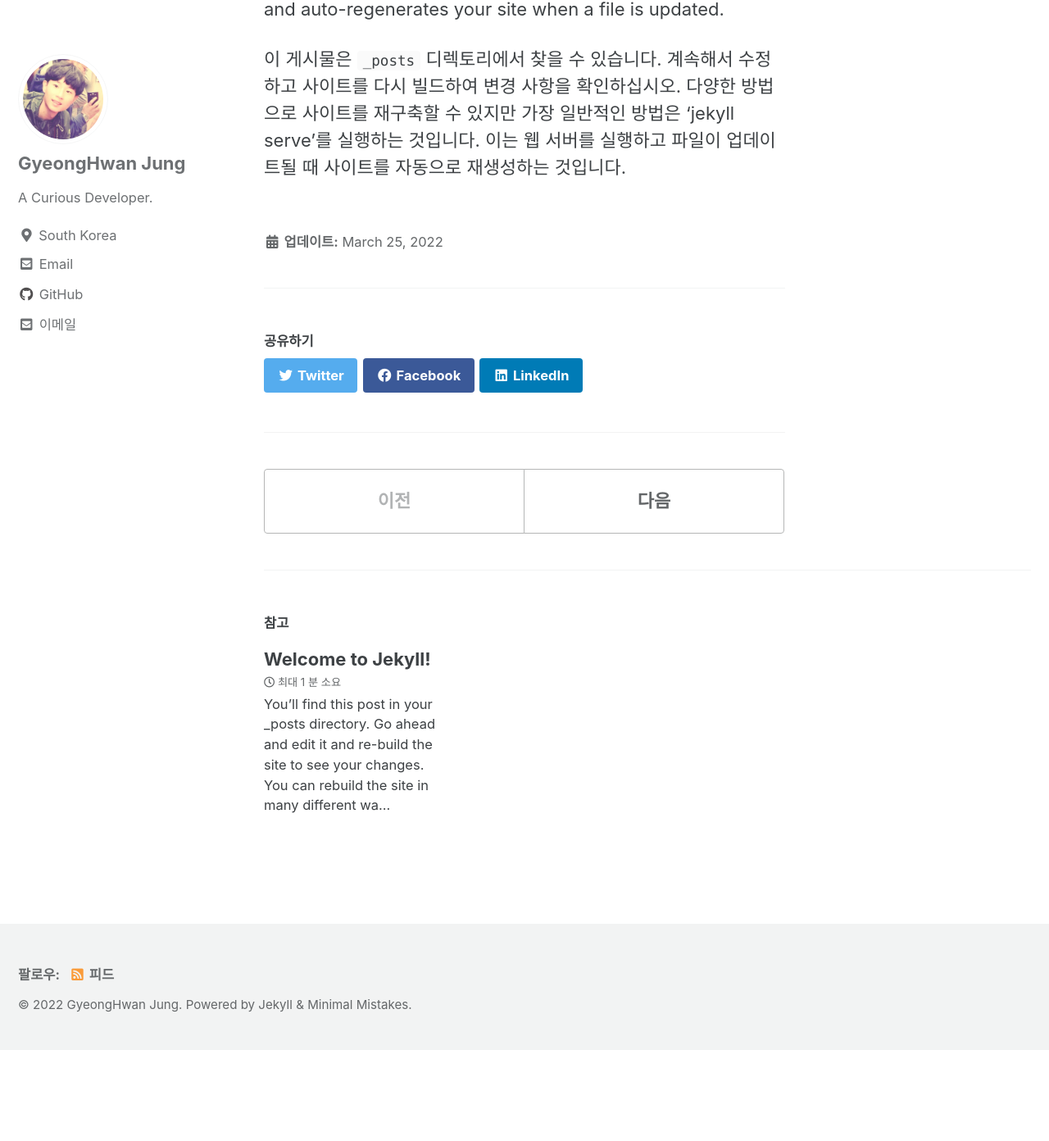
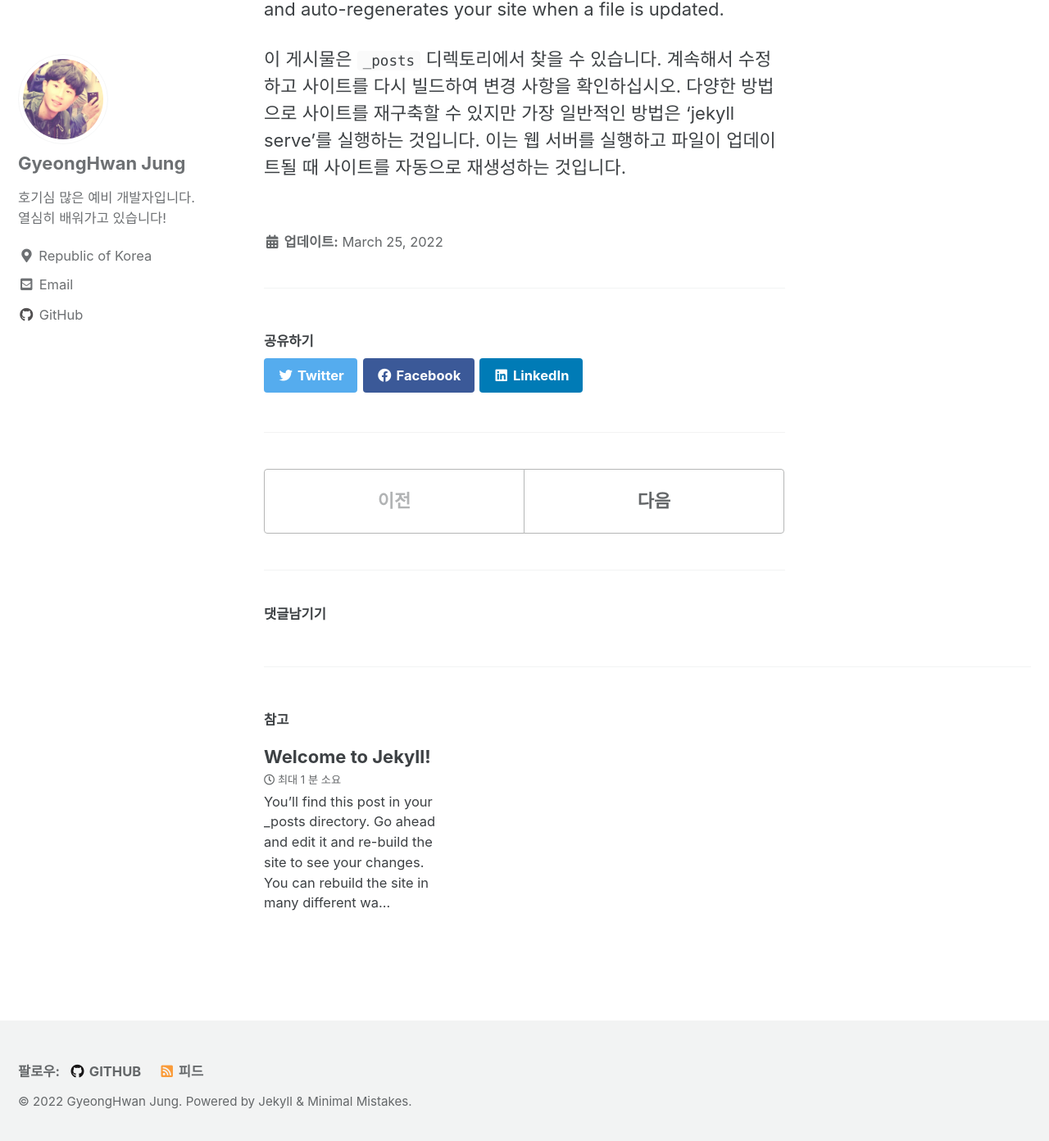
Before and after one commit to GyeongHwanJung/GyeongHwanJung.github.io, a Jekyll site: the page built from _posts/2022-03-25-korean-readability-test.markdown, in a window 1280 px wide and 1400 px high, scrolled down 338 px. Shown: the top 1392 px of the window at 82% size. Built offline with Jekyll 4.4.1, drawn with Linux system fonts in a browser that asks for light colours; cached includes are drawn as plain includes; comment, search, counter and statistics services are not loaded; before the commit the page ends 1619 px from its top, so only the background shows below that.

Commit message:
Update _config.yml

```diff
--- a/_config.yml
+++ b/_config.yml
@@ -20,19 +20,21 @@
 title_separator          : "-"
 subtitle                 : # site tagline that appears below site title in masthead
 name                     : "GyeongHwan Jung"
-description              : "Junior Developer's Diary."
-url                      : # the base hostname & protocol for your site e.g. "https://mmistakes.github.io"
+description              : "Junior Developer Hwan's Diary."
+url                      : "https://gyeonghwanjung.github.io/"
 baseurl                  : # the subpath of your site, e.g. "/blog"
-repository               : # GitHub username/repo-name e.g. "mmistakes/minimal-mistakes"
+repository               : "https://github.com/GyeongHwanJung"
 teaser                   : # path of fallback teaser image, e.g. "/assets/images/500x300.png"
 logo                     : # path of logo image to display in the masthead, e.g. "/assets/images/88x88.png"
 masthead_title           : # overrides the website title displayed in the masthead, use " " for no title
 # breadcrumbs            : false # true, false (default)
 words_per_minute         : 200
 comments:
-  provider               : # false (default), "disqus", "discourse", "facebook", "staticman", "staticman_v2", "utterances", "giscus", "custom"
+  provider               : "disqus"
+                           # "discourse", "facebook", "staticman", "staticman_v2", "utterances", "giscus", "custom"
   disqus:
-    shortname            : # https://help.disqus.com/customer/portal/articles/466208-what-s-a-shortname-
+    shortname            : "gyeonghwanjung-github-io"
+                           # https://help.disqus.com/customer/portal/articles/466208-what-s-a-shortname-
   discourse:
     server               : # https://meta.discourse.org/t/embedding-discourse-comments-via-javascript/31963 , e.g.: meta.discourse.org
   facebook:
@@ -104,9 +106,9 @@
 author:
   name             : "GyeongHwan Jung"
   avatar           : "/assets/profile_image.jpg"
-  bio              : "A Curious Developer."
-  location         : "South Korea"
-  email            : "cheers3214@gmail.com"
+  bio              : "호기심 많은 예비 개발자입니다.<br>열심히 배워가고 있습니다!"
+  location         : "Republic of Korea"
+  email            : #"cheers3214@gmail.com"
   links:
     - label: "Email"
       icon: "fas fa-fw fa-envelope-square"
@@ -138,7 +140,7 @@
       # url:
     - label: "GitHub"
       icon: "fab fa-fw fa-github"
-      # url:
+      url: "https://github.com/GyeongHwanJung"
     - label: "GitLab"
       icon: "fab fa-fw fa-gitlab"
       # url:
@@ -285,6 +287,14 @@
       layout: single
       author_profile: true
       read_time: true
-      comments: # true
+      comments: true
       share: true
       related: true
+
+# _pages                      : 해당 하단 영역이 새로 추가되었습니다.
+  - scope:
+      path: "_pages"
+      type: pages
+    values:
+      layout: single
+      author_profile: true
```
